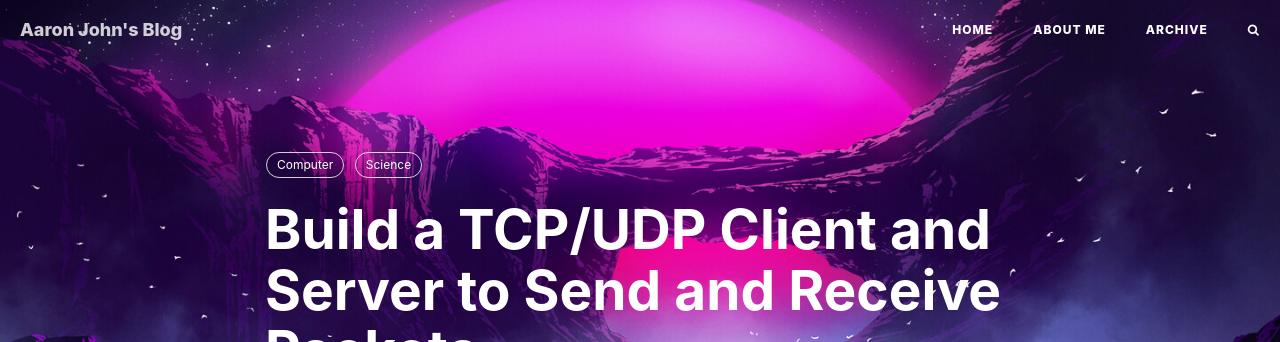
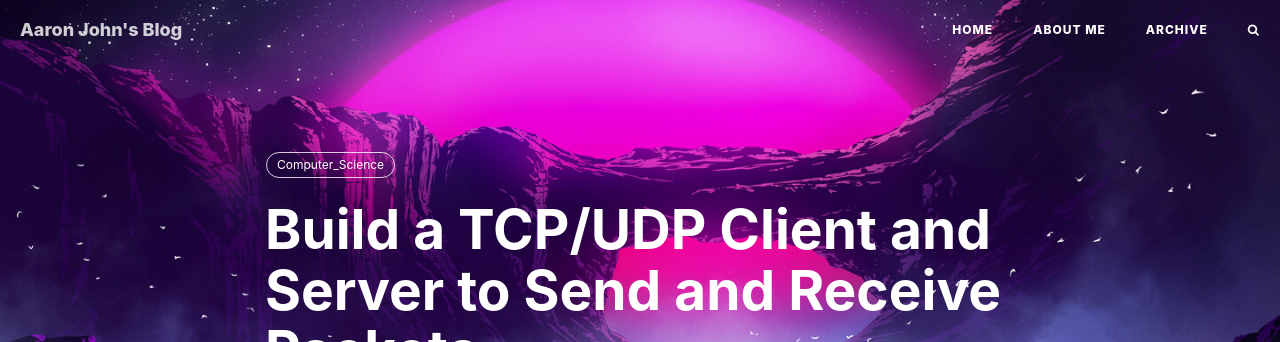
Before and after one commit to aaronjohn2/aaronjohn2.github.io, a Jekyll site: the page built from _posts/computer_science/2019-03-03-tcp-udp.md, in a window 1280 px wide and 900 px high. Shown: the top 342 px of the window. Built offline with Jekyll 4.4.1, drawn with Linux system fonts in a browser that asks for light colours; nearby versions of some CDN libraries; comment, search, counter and statistics services are not loaded.

Commit message:
Update 2019-03-03-tcp-udp.md

```diff
--- a/_posts/computer_science/2019-03-03-tcp-udp.md
+++ b/_posts/computer_science/2019-03-03-tcp-udp.md
@@ -2,7 +2,7 @@
 layout: post
 title:  Build a TCP/UDP Client and Server to Send and Receive Packets
 date:   2019-03-03
-tags: Computer Science
+tags: Computer_Science
 author: "Aaron John"
 ---
 
```
